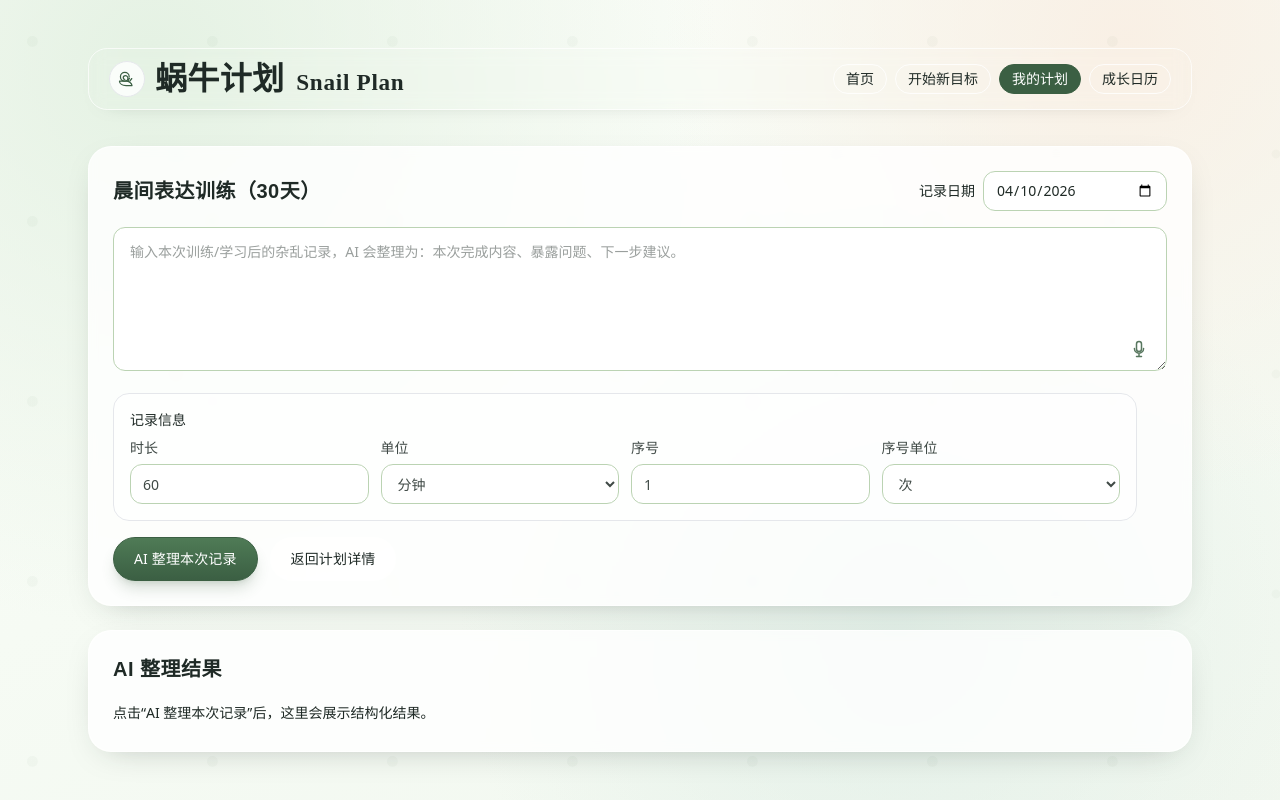
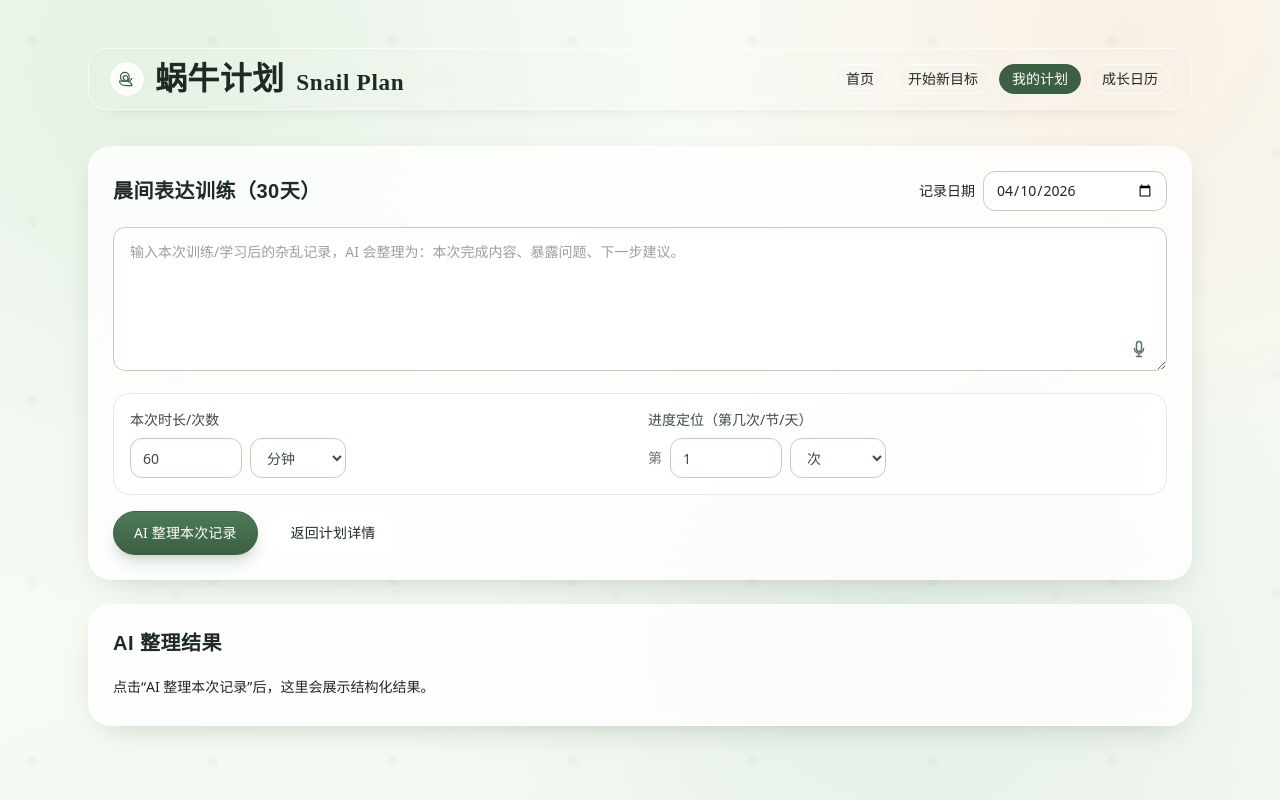
Before and after one commit to janetzheng1998/Snail-plan, a Next.js app: page /plans/daily-speaking-30/records/new in a window 1280 px wide. Built offline with nearby package versions, Linux system fonts and the light colour scheme.

Commit message:
ui: align record section and simplify progress locator wording

```diff
--- a/src/components/plans/add-record-form.tsx
+++ b/src/components/plans/add-record-form.tsx
@@ -481,29 +481,25 @@ export function AddRecordForm({ planId, planTitle, planDetailPath }: AddRecordFo
           {speechError ? <p className="text-sm text-red-600">{speechError}</p> : null}
         </div>
 
-        <div className="space-y-3 md:max-w-5xl">
-          <div className="space-y-2 rounded-2xl border border-moss-200/90 bg-white/55 p-4">
-            <p className="text-sm font-medium text-ink-900/72">记录信息</p>
-            <div className="grid gap-3 sm:grid-cols-2 lg:grid-cols-4">
-              <label className="space-y-1.5 text-sm text-ink-900/85">
-                <span className="block font-medium">时长</span>
+        <div className="space-y-3">
+          <div className="rounded-2xl border border-moss-200/90 bg-white/55 p-4">
+            <div className="grid gap-4 md:grid-cols-2">
+              <label className="space-y-2 text-sm text-ink-900/85">
+                <span className="block font-medium">本次时长/次数</span>
+                <div className="flex flex-wrap items-center gap-2">
                   <input
                     type="number"
                     min={1}
                     value={durationValue}
                     onChange={(event) => setDurationValue(Number(event.target.value))}
-                  className="h-10 w-full rounded-xl border border-moss-300 bg-white px-3 text-sm focus-visible:outline-none focus-visible:ring-2 focus-visible:ring-moss-300"
+                    className="h-10 w-28 rounded-xl border border-moss-300 bg-white px-3 text-sm focus-visible:outline-none focus-visible:ring-2 focus-visible:ring-moss-300"
                   />
-              </label>
-
-              <label className="space-y-1.5 text-sm text-ink-900/85">
-                <span className="block font-medium">单位</span>
                   <select
                     value={durationUnit}
                     onChange={(event) =>
                       setDurationUnit(event.target.value as (typeof recordUnits)[number])
                     }
-                  className="h-10 w-full rounded-xl border border-moss-300 bg-white px-3 text-sm focus-visible:outline-none focus-visible:ring-2 focus-visible:ring-moss-300"
+                    className="h-10 w-24 rounded-xl border border-moss-300 bg-white px-3 text-sm focus-visible:outline-none focus-visible:ring-2 focus-visible:ring-moss-300"
                   >
                     {recordUnits.map((item) => (
                       <option key={item} value={item}>
@@ -511,27 +507,26 @@ export function AddRecordForm({ planId, planTitle, planDetailPath }: AddRecordFo
                       </option>
                     ))}
                   </select>
+                </div>
               </label>
 
-              <label className="space-y-1.5 text-sm text-ink-900/85">
-                <span className="block font-medium">序号</span>
+              <label className="space-y-2 text-sm text-ink-900/85">
+                <span className="block font-medium">进度定位（第几次/节/天）</span>
+                <div className="flex flex-wrap items-center gap-2">
+                  <span className="text-sm text-ink-900/65">第</span>
                   <input
                     type="number"
                     min={1}
                     step={1}
                     value={sessionIndexInput}
                     onChange={(event) => setSessionIndexInput(event.target.value)}
-                  placeholder="例如 3"
-                  className="h-10 w-full rounded-xl border border-moss-300 bg-white px-3 text-sm focus-visible:outline-none focus-visible:ring-2 focus-visible:ring-moss-300"
+                    placeholder="1"
+                    className="h-10 w-28 rounded-xl border border-moss-300 bg-white px-3 text-sm focus-visible:outline-none focus-visible:ring-2 focus-visible:ring-moss-300"
                   />
-              </label>
-
-              <label className="space-y-1.5 text-sm text-ink-900/85">
-                <span className="block font-medium">序号单位</span>
                   <select
                     value={sessionUnit}
                     onChange={(event) => setSessionUnit(event.target.value as SessionUnit)}
-                  className="h-10 w-full rounded-xl border border-moss-300 bg-white px-3 text-sm focus-visible:outline-none focus-visible:ring-2 focus-visible:ring-moss-300"
+                    className="h-10 w-24 rounded-xl border border-moss-300 bg-white px-3 text-sm focus-visible:outline-none focus-visible:ring-2 focus-visible:ring-moss-300"
                   >
                     {sessionUnits.map((item) => (
                       <option key={item} value={item}>
@@ -539,6 +534,7 @@ export function AddRecordForm({ planId, planTitle, planDetailPath }: AddRecordFo
                       </option>
                     ))}
                   </select>
+                </div>
               </label>
             </div>
           </div>
```
Lines whose indentation alone changed are shown as unchanged.
